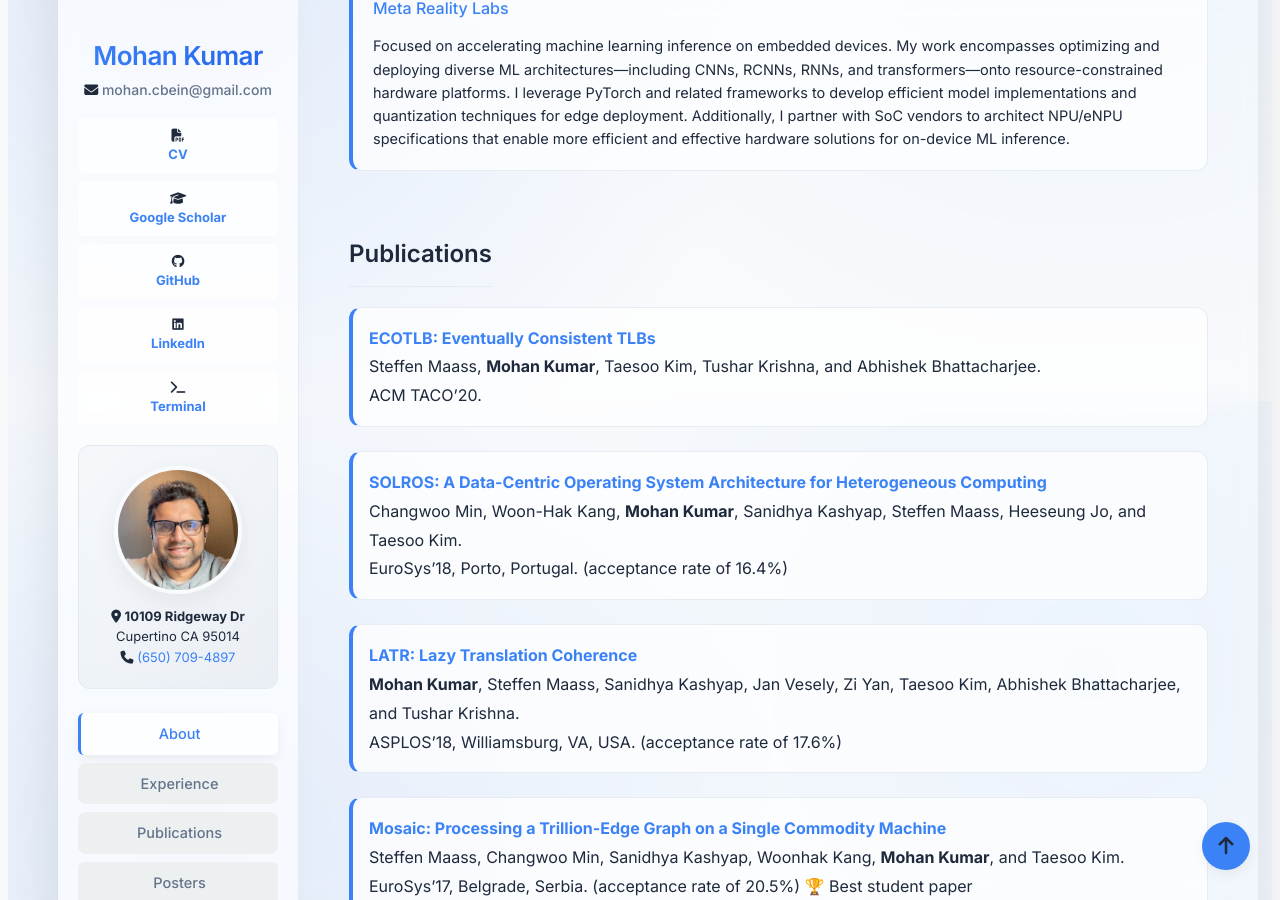
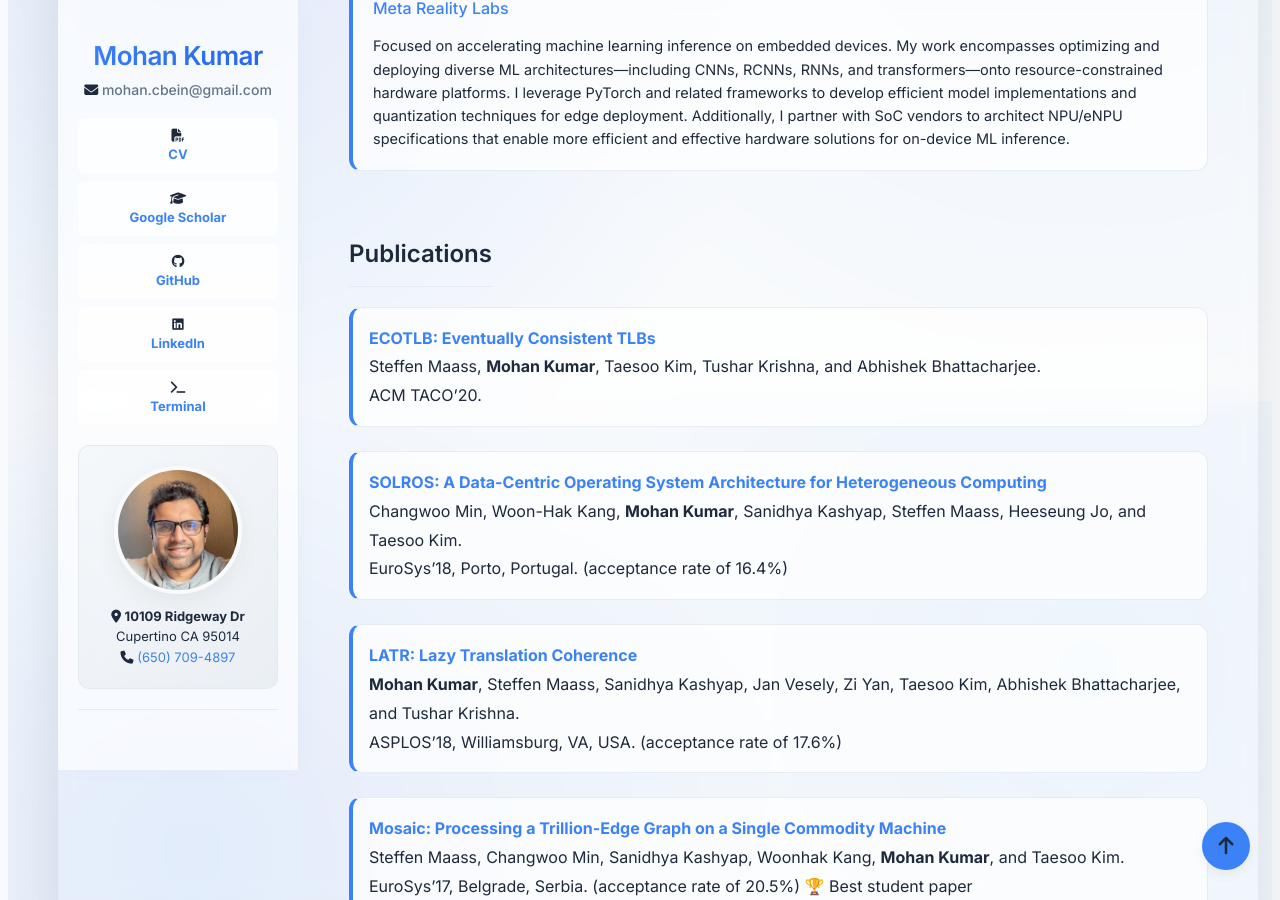
Before and after one commit to mohankku/mohankku.github.io, a Jekyll site: the page built from index.md, in a window 1280 px wide and 900 px high, scrolled down 507 px. Built offline with Jekyll 4.4.1, drawn with Linux system fonts in a browser that asks for light colours.

Commit message:
Remove navigation buttons

```diff
--- a/_layouts/default.html
+++ b/_layouts/default.html
@@ -54,14 +54,7 @@
             </p>
           </div>
 
-          <nav class="toc-nav">
-            <ul>
-              <li><a href="#about-me" class="toc-link">About</a></li>
-              <li><a href="#experience" class="toc-link">Experience</a></li>
-              <li><a href="#publications" class="toc-link">Publications</a></li>
-              <li><a href="#posters" class="toc-link">Posters</a></li>
-            </ul>
-          </nav>
+
         </div>
       </header>
       <section>
```
